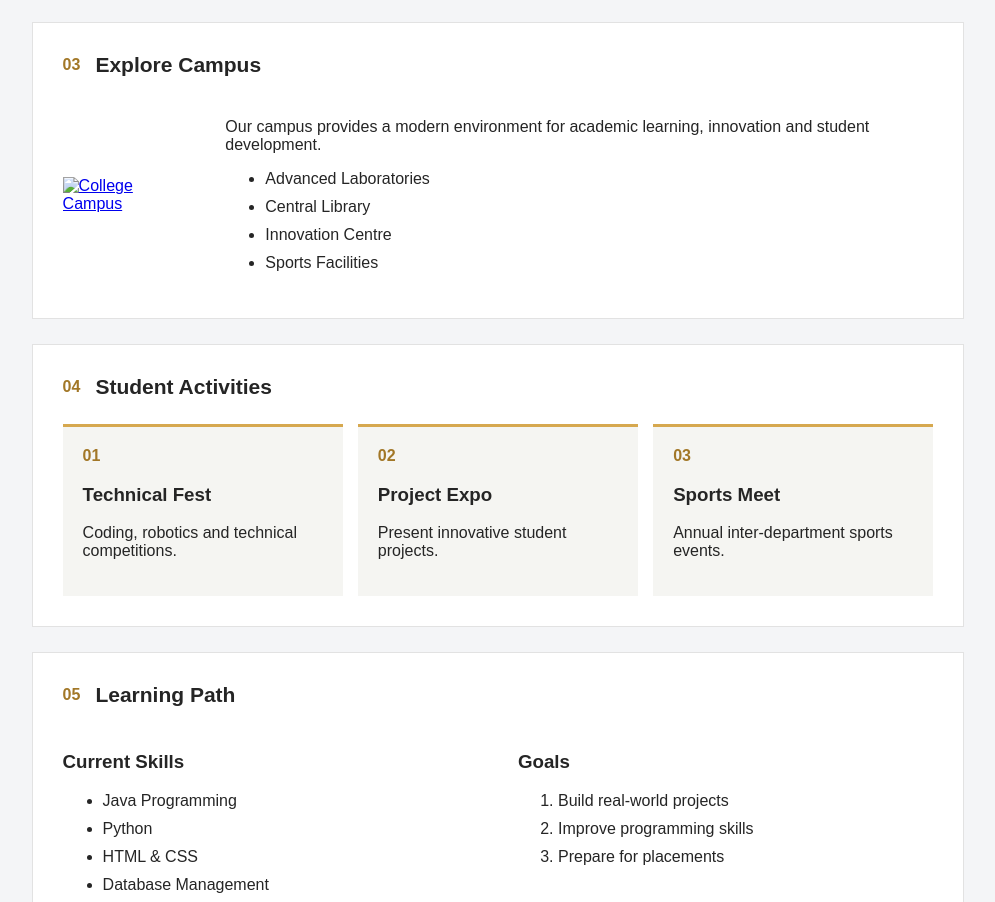
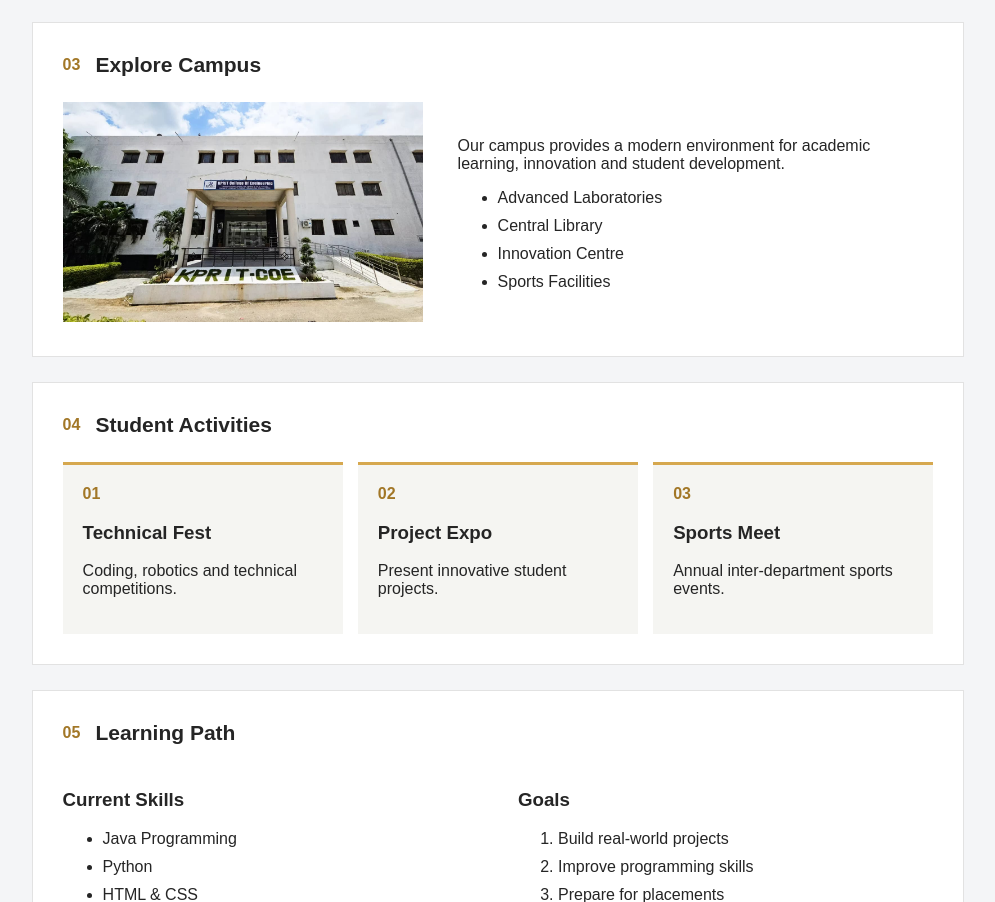
Before and after one commit to anandmitta22/university-website, a plain HTML site: page index.html in a window 1280 px wide. Shown: the part 1147-2049 px from the top of the page, without its empty margins (252-1247 px from the left). Drawn offline with Linux system fonts and the light colour scheme.

Commit message:
Update index.html

```diff
--- a/index.html
+++ b/index.html
@@ -200,7 +200,7 @@
 
                     <a href="https://kpritech.ac.in/" target="_blank">
 
-                        <img src="image/kpritcoe.jpeg"
+                        <img src="kpritcoe.jpeg"
                              alt="College Campus">
 
                     </a>
```
